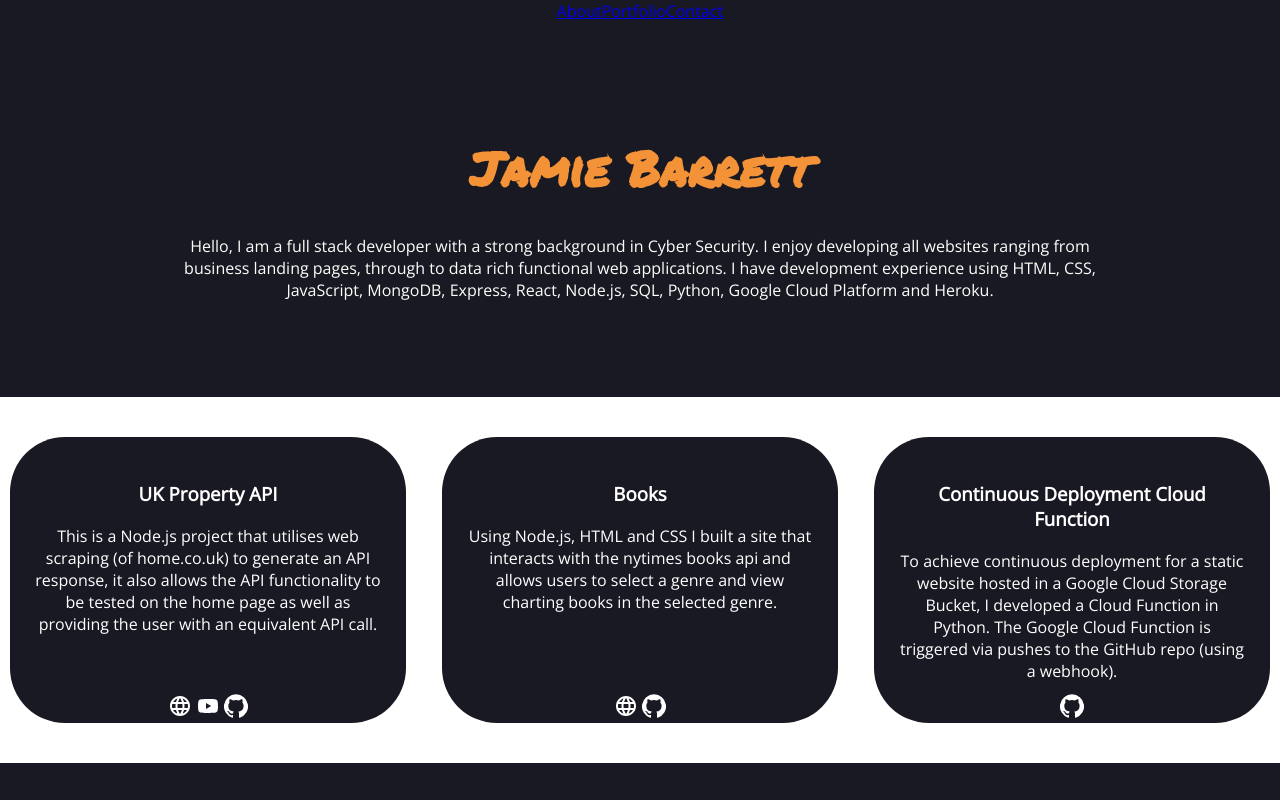
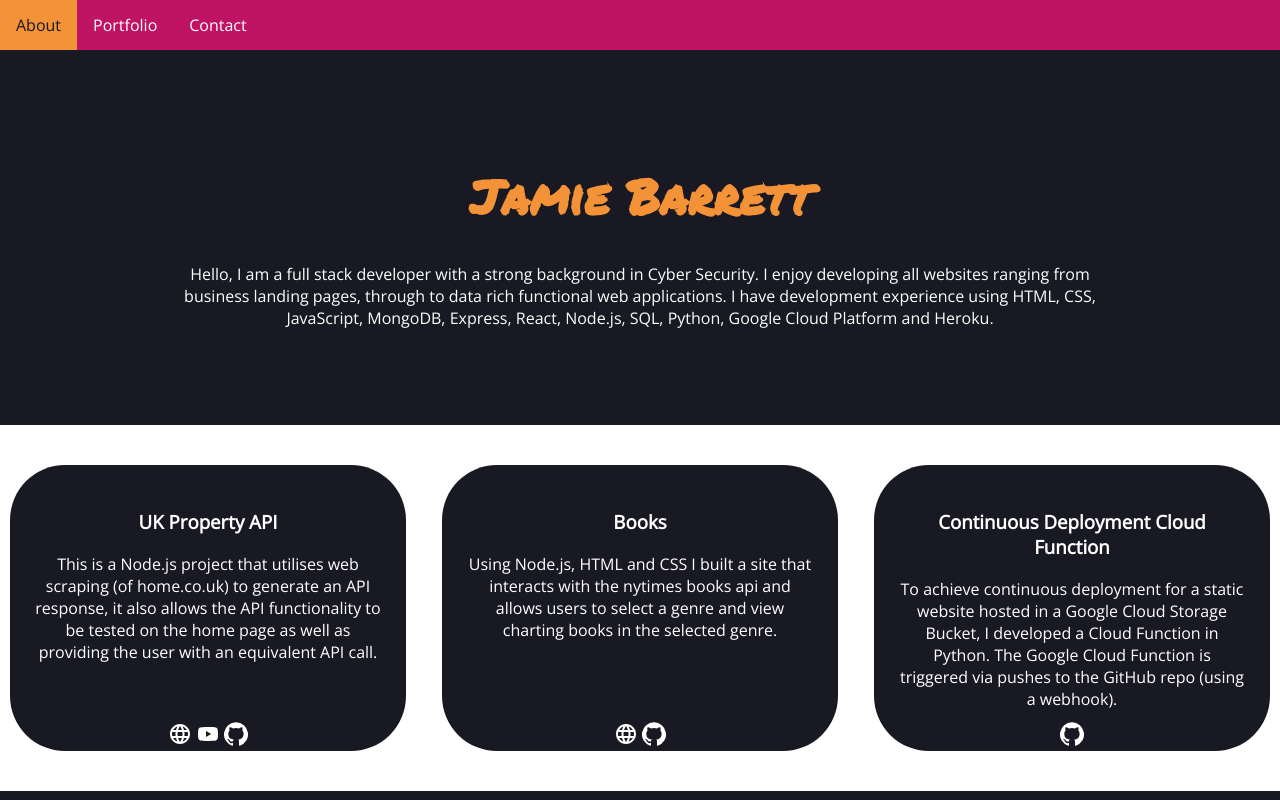
Before and after one commit to jb-0/site-react, a React (Create React App) app: page / in a window 1280 px wide. Shown: the top 800 px of the page. Built offline with nearby package versions, Linux system fonts and the light colour scheme.

Commit message:
Styled navbar

```diff
--- a/src/components/Navbar.jsx
+++ b/src/components/Navbar.jsx
@@ -1,10 +1,10 @@
 import React from "react";
-import "../styles/Card.css"
+import "../styles/Navbar.css"
 
 
 function Navbar() {
   return (
-    <div class="nav-bar">
+    <div class="navbar">
       <a href="#about">About</a>
       <a href="#portfolio">Portfolio</a>
       <a href="#contact">Contact</a>
--- a/src/styles/Navbar.css
+++ b/src/styles/Navbar.css
@@ -1,33 +1,18 @@
-/* Add a black background color to the top navigation */
 .navbar {
-  background-color: #333;
+  background-color: #BF1363;
   overflow: hidden;
 }
 
-/* Style the links inside the navigation bar */
 .navbar a {
   float: left;
   display: block;
-  color: #f2f2f2;
+  color: white;
   text-align: center;
   padding: 14px 16px;
   text-decoration: none;
-  font-size: 17px;
 }
 
-/* Change the color of links on hover */
 .navbar a:hover {
-  background-color: #ddd;
-  color: black;
+  background-color: #F39237;
+  color: #191923;
 }
-
-/* Add an active class to highlight the current page */
-.navbar a.active {
-  background-color: #4caf50;
-  color: white;
-}
-
-/* Hide the link that should open and close the topnav on small screens */
-.navbar .icon {
-  display: none;
-}
```
